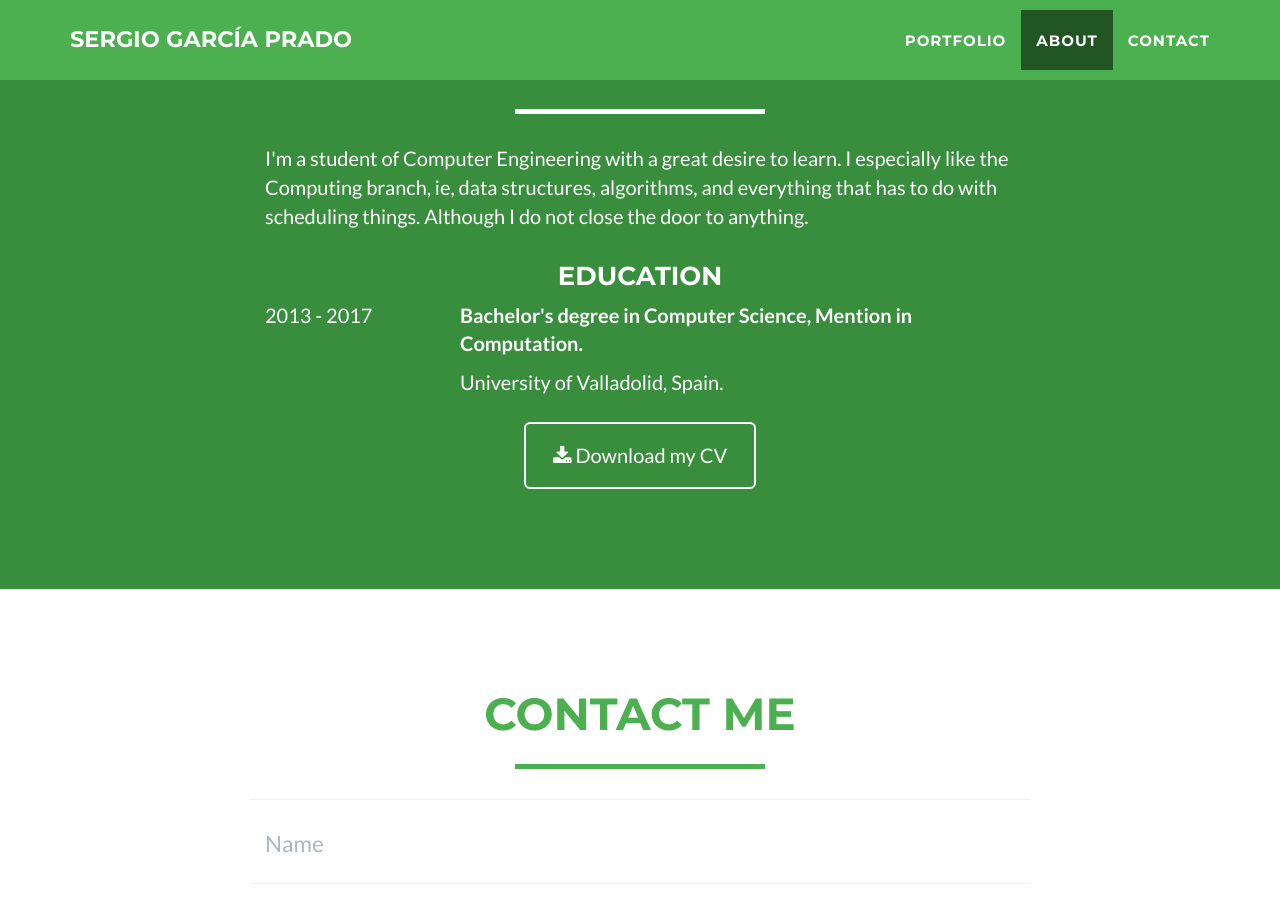
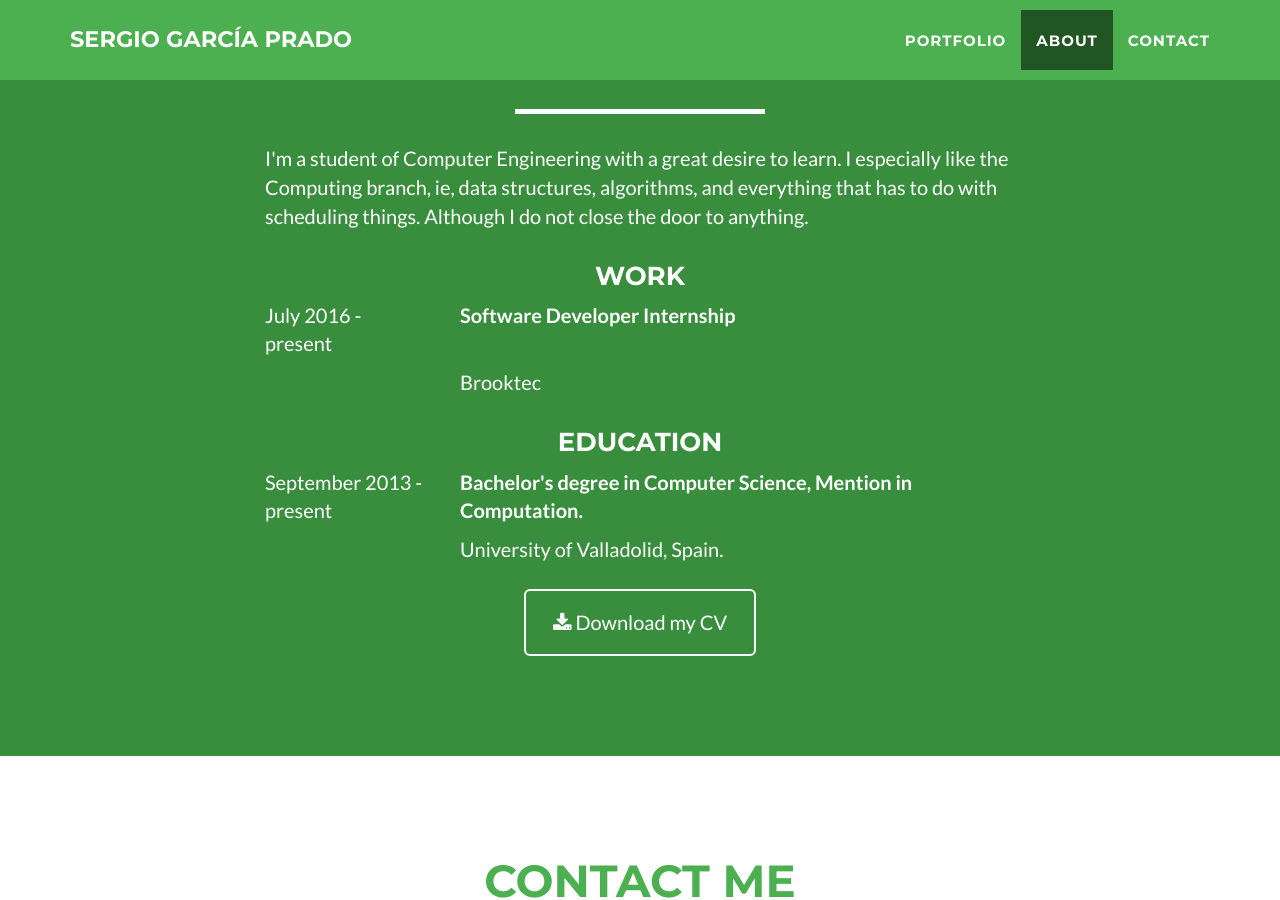
Before and after one commit to garciparedes/garciparedes.github.io, a Jekyll site: the page built from _posts/2016-08-29-social-noise.markdown, in a window 1280 px wide and 900 px high, scrolled down 1663 px. Built offline with Jekyll 4.4.1, drawn with Linux system fonts in a browser that asks for light colours.

Commit message:
Added work

```diff
--- a/_config.yml
+++ b/_config.yml
@@ -41,10 +41,13 @@ cv-link: https://github.com/garciparedes/CV/raw/master/cv-sergio-garciaprado.pdf
 about:
     description: I'm a student of Computer Engineering with a great desire to learn. I especially like the Computing branch, ie, data structures, algorithms, and everything that has to do with scheduling things. Although I do not close the door to anything.
     education:
-        -   time: 2013 - 2017
+        -   time: September 2013 - present
             degree: Bachelor's degree in Computer Science, Mention in Computation.
             school: University of Valladolid, Spain.
     work:
+        -   time: July 2016 - present
+            title: Software Developer Internship
+            company-name: Brooktec
 
 # Social networks usernames (many more available: google-plus, flickr, dribbble, pinterest, instagram, tumblr, linkedin, etc.)
 social:
--- a/_includes/portfolio_grid.html
+++ b/_includes/portfolio_grid.html
@@ -11,7 +11,7 @@
 
             <div class="row">
                 {% for post in site.posts %}
-                <div class="col-xs-6 col-sm-3 portfolio-item">
+                <div class="col-xs-6 col-md-3 col-sm-2 portfolio-item">
                     <a href="#portfolioModal-{{ post.modal-id }}" class="portfolio-link" data-toggle="modal">
                         <div class="square" style="background-image: url(img/portfolio/{{ post.img }});">
                            <div class="caption">
--- a/_posts/2016-08-29-social-noise.markdown
+++ b/_posts/2016-08-29-social-noise.markdown
@@ -6,7 +6,7 @@ img: social-noise-contact.png
 alt: image-alt
 project-date: August 2016
 client: SocialNoise
-client-link: socialnoise.com
+client-link: http://socialnoise.com
 category: Web Development
 description:
 
```
